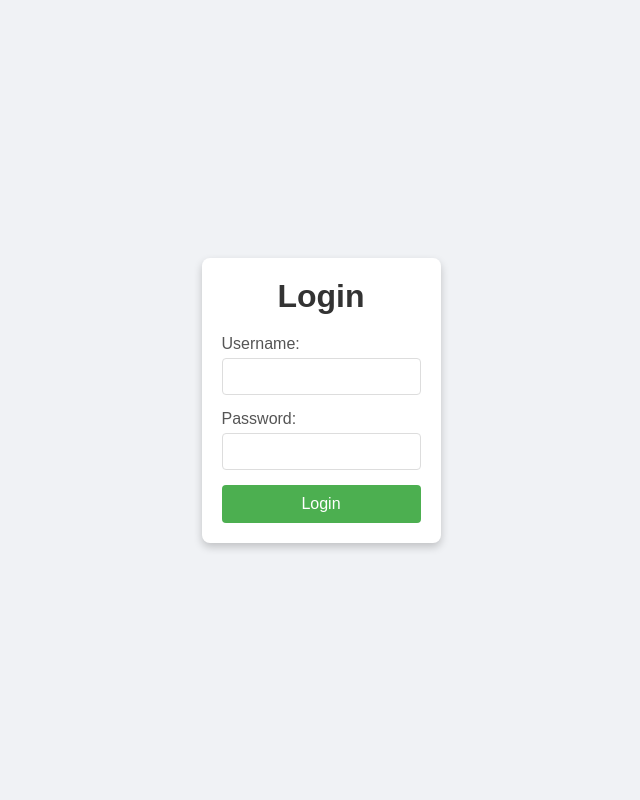
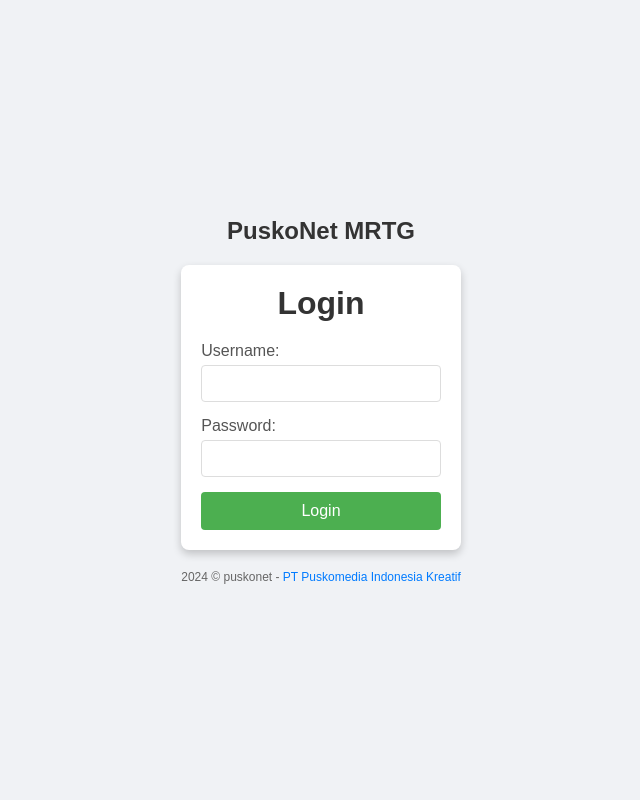
Before and after one commit to bimacloud/mrtg, a CodeIgniter app: page /mrtg/auth/login in a window 1280 px wide. Shown: the whole page, without its empty margins (319-959 px from the left). Run offline with CodeIgniter, Linux system fonts and the light colour scheme.

Commit message:
update login

```diff
--- a/application/views/login.php
+++ b/application/views/login.php
@@ -13,9 +13,16 @@
         body, html {
             height: 100%;
             display: flex;
+            flex-direction: column;
             justify-content: center;
             align-items: center;
             background-color: #f0f2f5;
+        }
+        .header-text {
+            margin-bottom: 20px;
+            font-size: 24px;
+            font-weight: bold;
+            color: #333;
         }
         .login-container {
             width: 100%;
@@ -62,9 +69,24 @@
         .login-button:hover {
             background-color: #45a049;
         }
+        .footer-text {
+            margin-top: 20px;
+            font-size: 12px;
+            color: #666;
+            text-align: center;
+        }
+        .footer-text a {
+            color: #007bff;
+            text-decoration: none;
+        }
+        .footer-text a:hover {
+            text-decoration: underline;
+        }
     </style>
 </head>
 <body>
+
+<div class="header-text">PuskoNet MRTG</div>
 
 <div class="login-container">
     <h1>Login</h1>
@@ -88,5 +110,10 @@
     </form>
 </div>
 
+<div class="footer-text">
+    2024 © puskonet -
+    <a href="https://www.puskomedia.net.id" target="_blank"> PT Puskomedia Indonesia Kreatif</a>
+</div>
+
 </body>
 </html>
```
